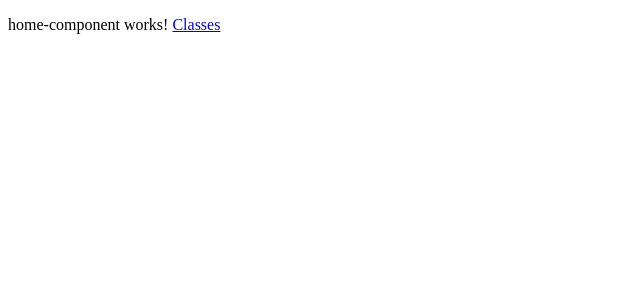
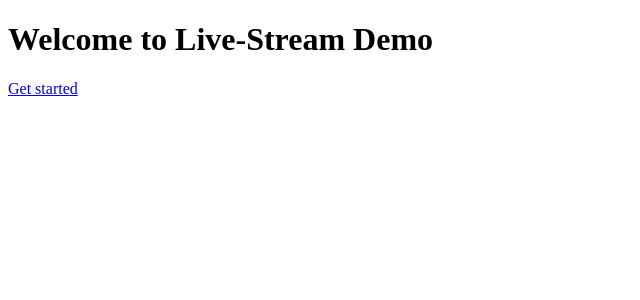
Before and after one commit to shah-smit/live-stream-hack, an Angular app: page / in a window 1280 px wide. Shown: the top 300 px of the page, without its empty margins (0-640 px from the left). Built offline with nearby package versions, Linux system fonts and the light colour scheme.

Commit message:
updated home component

```diff
--- a/src/app/home-component/home-component.component.html
+++ b/src/app/home-component/home-component.component.html
@@ -1,4 +1,5 @@
+
+<h1>Welcome to Live-Stream Demo</h1>
 <p>
-  home-component works!
-  <a [routerLink]="['/livestream/smit']">Classes</a>
+  <a [routerLink]="['/livestream/smit']">Get started</a>
 </p>
```
